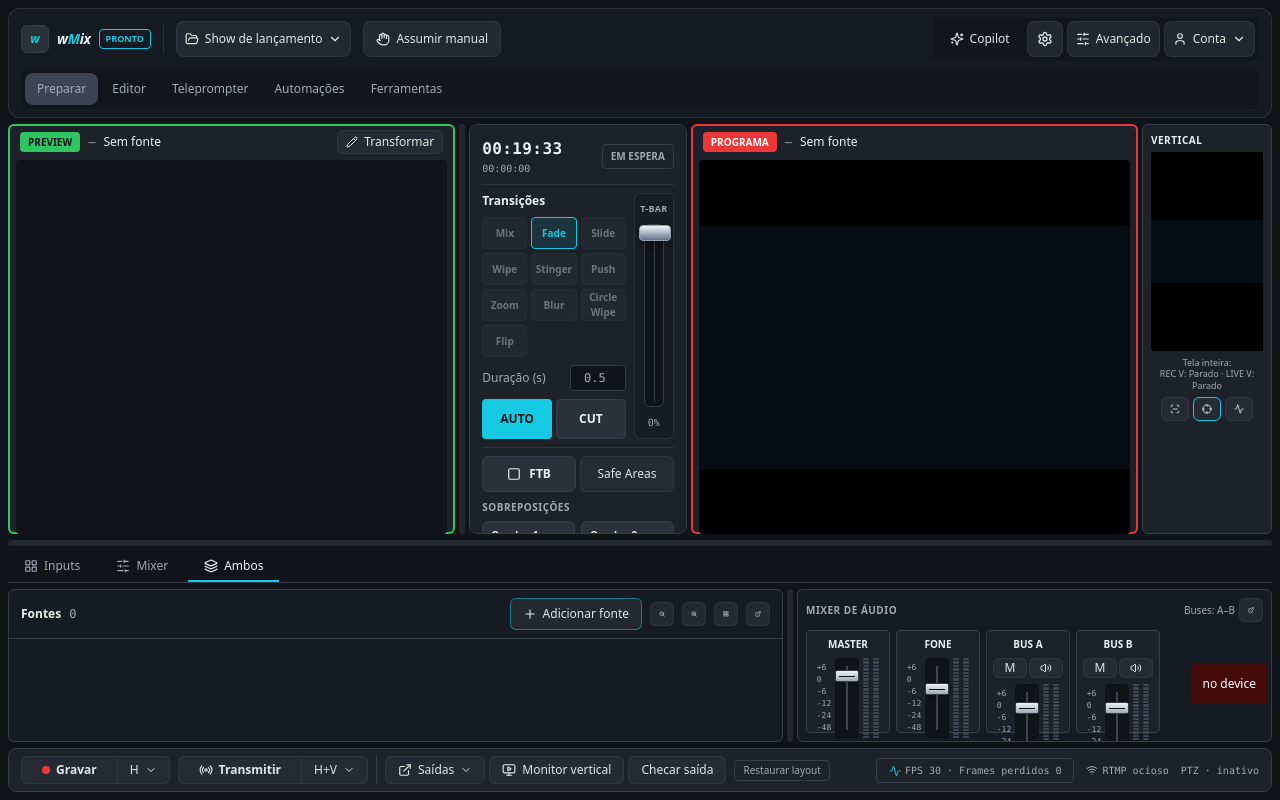
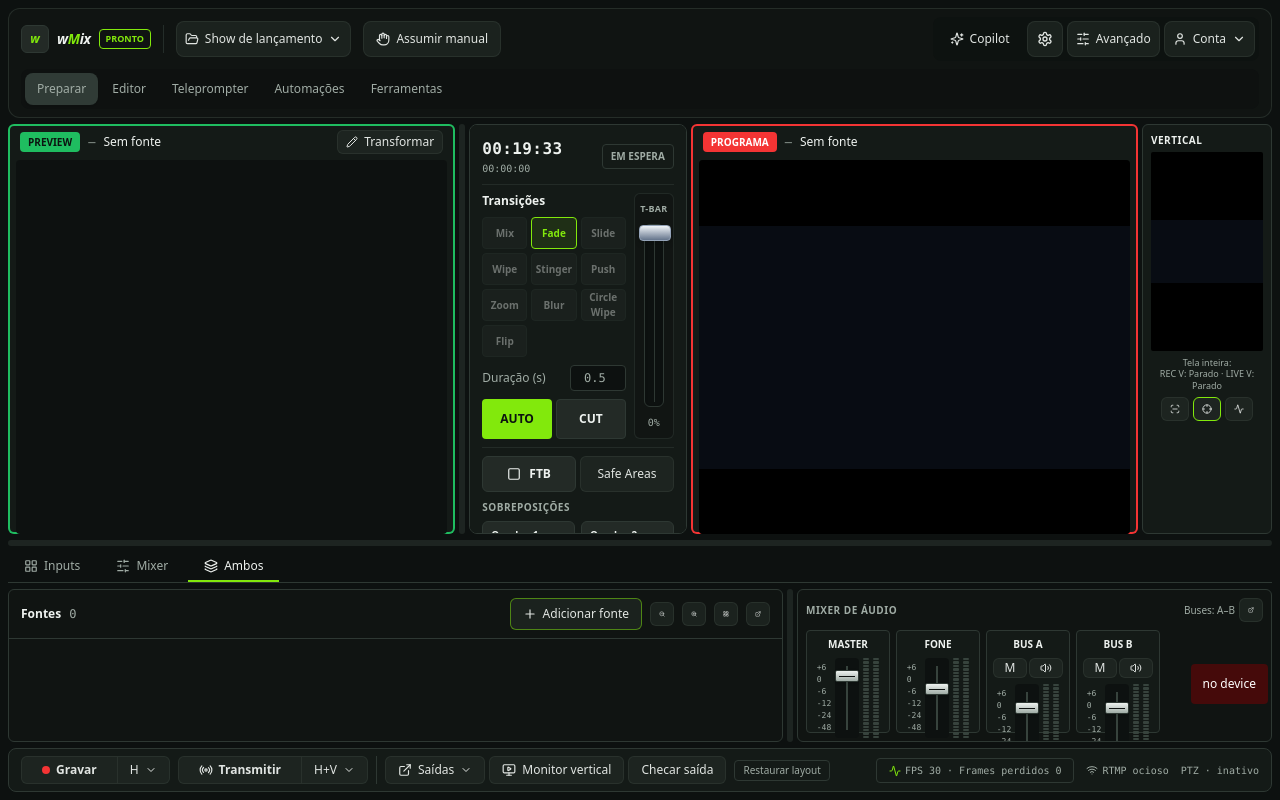
Before and after one commit to Washington92/Pulsebroadcast, a React (Vite) app: page / in a window 1280 px wide. Built offline with nearby package versions, Linux system fonts and the light colour scheme.

Commit message:
style(wmix): align dark broadcast palette and tally accents with approved reference

```diff
--- a/src/style.css
+++ b/src/style.css
@@ -3,11 +3,11 @@
 @tailwind utilities;
 
 :root {
- --background: 222 22% 8%; --foreground: 210 20% 94%; --card: 220 18% 14%; --panel: 220 20% 11%;
- --border: 220 13% 25%; --primary: 187 84% 48%; --primary-foreground: 220 25% 7%;
- --secondary: 220 16% 20%; --secondary-foreground: 210 15% 90%; --accent: 220 16% 28%;
- --muted: 220 13% 28%; --muted-foreground: 215 12% 67%; --tally-pgm: 0 82% 57%;
- --tally-pvw: 140 62% 48%; --warn: 37 92% 54%; --destructive-foreground: 0 0% 100%;
+ --background: 154 14% 6%; --foreground: 140 12% 94%; --card: 155 12% 9%; --panel: 155 13% 7%;
+ --border: 150 10% 20%; --primary: 88 90% 48%; --primary-foreground: 155 22% 6%;
+ --secondary: 150 9% 15%; --secondary-foreground: 140 8% 89%; --accent: 150 10% 21%;
+ --muted: 150 10% 24%; --muted-foreground: 148 7% 65%; --tally-pgm: 0 90% 58%;
+ --tally-pvw: 145 72% 43%; --warn: 37 92% 54%; --destructive-foreground: 0 0% 100%;
 }
 .glow-pgm { box-shadow: inset 0 0 0 2px hsl(var(--tally-pgm)); }
 .glow-pvw { box-shadow: inset 0 0 0 2px hsl(var(--tally-pvw)); }
@@ -26,3 +26,24 @@
 .wmix-toolbar button { border-radius: 8px; }
 .wmix-toolbar button:focus-visible { outline: 2px solid hsl(var(--primary)); outline-offset: -2px; }
 .wmix-toolbar button:active { filter: brightness(0.85); }
+
+/* Approved wMix broadcast reference: visual-only, no changes to media processing. */
+.wmix-broadcast { background: #101613; color: hsl(var(--foreground)); }
+.wmix-broadcast .wmix-toolbar {
+  background: #101613;
+  border-color: #26322b;
+  border-radius: 8px;
+}
+.wmix-broadcast :is(button, input, select):focus-visible {
+  outline: 2px solid hsl(var(--primary));
+  outline-offset: 2px;
+}
+.wmix-broadcast button:disabled { cursor: not-allowed; }
+.wmix-broadcast .glow-pvw { box-shadow: inset 0 0 0 2px #19cb66; }
+.wmix-broadcast .glow-pgm { box-shadow: inset 0 0 0 2px #ef3d4c; }
+@media (prefers-reduced-motion: reduce) {
+  .wmix-broadcast *, .wmix-broadcast *::before, .wmix-broadcast *::after {
+    animation-duration: 0.01ms !important;
+    transition-duration: 0.01ms !important;
+  }
+}
```
